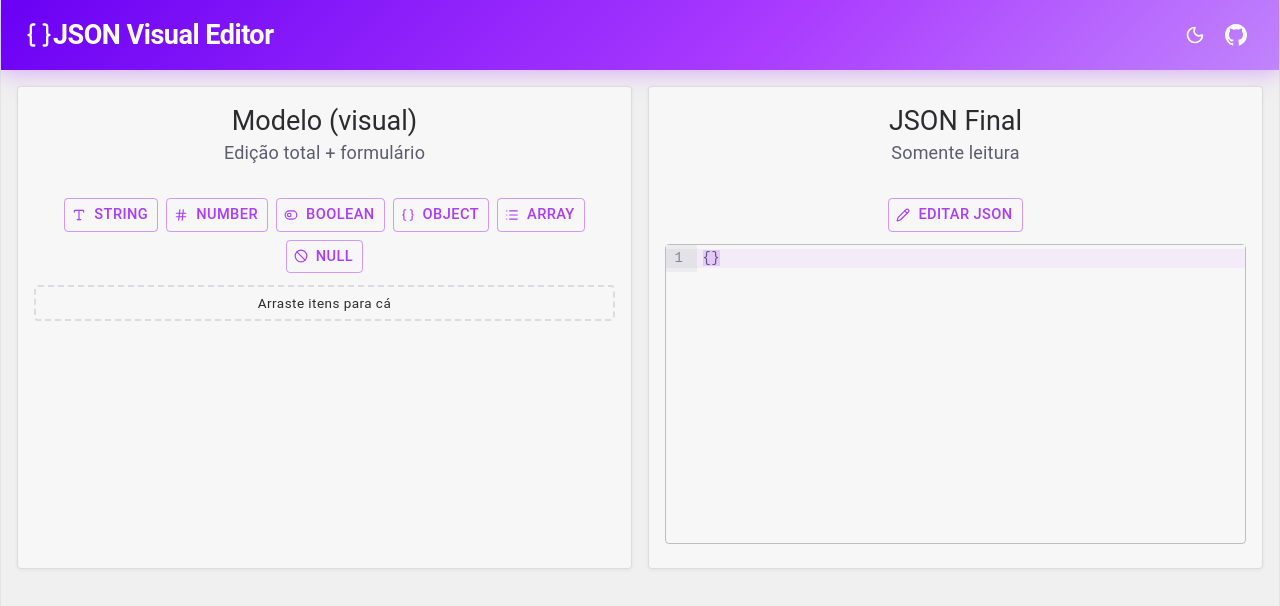
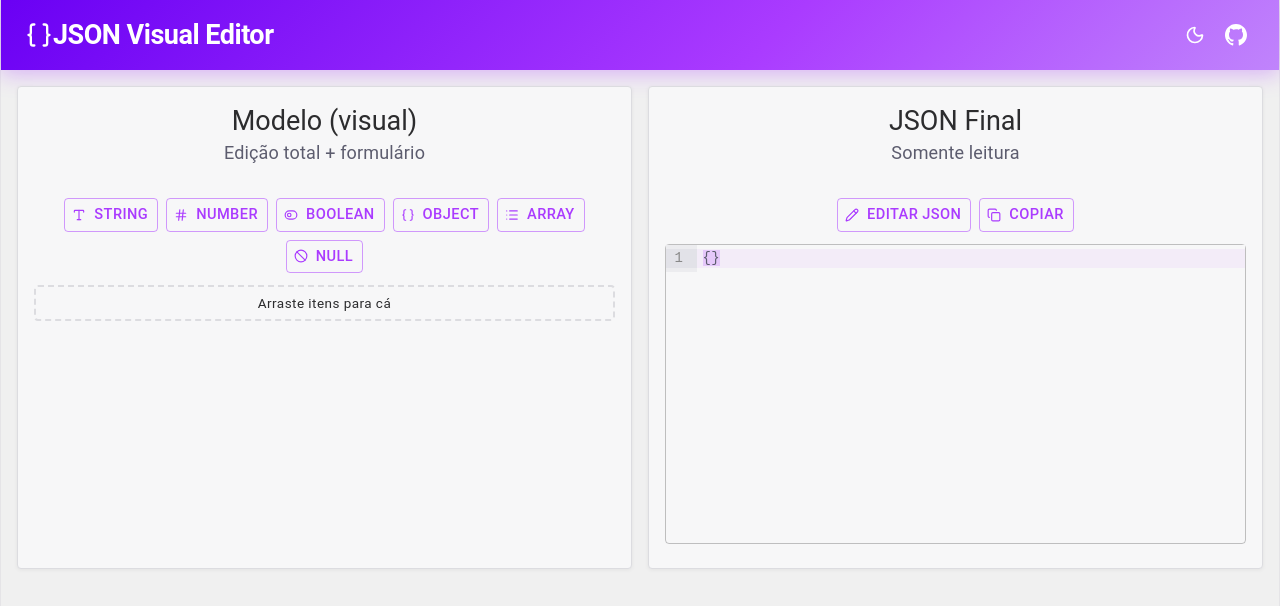
Before and after one commit to GleisonOliveira/json-visual-editor, a React (Vite) app: page / in a window 1280 px wide. Shown: the top 606 px of the page. Built offline with nearby package versions, Linux system fonts and the light colour scheme.

Commit message:
wip add copy

```diff
--- a/src/App.tsx
+++ b/src/App.tsx
@@ -20,7 +20,7 @@ import {
   Box,
 } from '@mui/material'
 import { ThemeProvider, CssBaseline } from '@mui/material'
-import { Trash2, GripVertical, ChevronDown, ChevronRight, Type, Hash, ToggleLeft, Braces, List, Ban, Pencil, X, CheckCheck, Sun, Moon } from 'lucide-react'
+import { Trash2, GripVertical, ChevronDown, ChevronRight, Type, Hash, ToggleLeft, Braces, List, Ban, Pencil, X, CheckCheck, Sun, Moon, Copy } from 'lucide-react'
 import { z } from 'zod'
 import CodeMirror from '@uiw/react-codemirror'
 import { json } from '@codemirror/lang-json'
@@ -1205,7 +1205,7 @@ export default function App() {
                   </Button>
                 </Box>
               ) : (
-                <Box sx={{ mb: 1.5 }}>
+                <Box sx={{ mb: 1.5, display: 'flex', gap: 1, justifyContent: 'center' }}>
                   <Button
                     size="small"
                     variant="outlined"
@@ -1217,6 +1217,18 @@ export default function App() {
                     }}
                   >
                     Editar JSON
+                  </Button>
+                  <Button
+                    size="small"
+                    variant="outlined"
+                    startIcon={<Copy size={14} />}
+                    onClick={() => {
+                      navigator.clipboard.writeText(JSON.stringify(parsed, null, 2))
+                        .then(() => setToast({ msg: 'JSON copiado para o clipboard!', severity: 'success' }))
+                        .catch(() => setToast({ msg: 'Falha ao copiar o JSON.', severity: 'error' }))
+                    }}
+                  >
+                    Copiar
                   </Button>
                 </Box>
               )}
@@ -1232,7 +1244,6 @@ export default function App() {
                       textAlign: 'left',
                       border: editError ? '2px solid #d32f2f' : '1px solid rgba(0,0,0,0.23)',
                       borderRadius: 4,
-                      minHeight: 300,
                     }}
                   />
                   {editError && (
```
